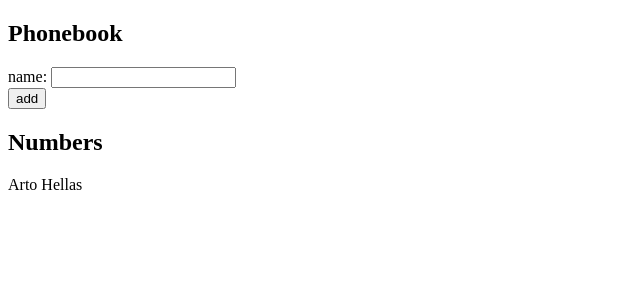
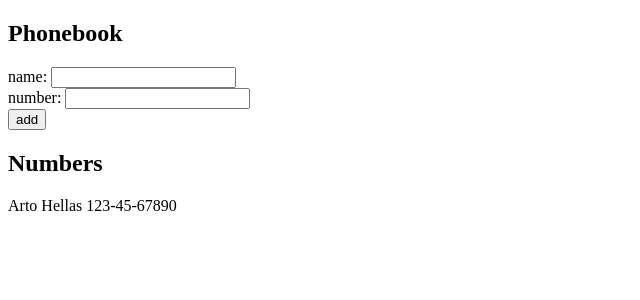
Before and after one commit to iqbalpa/full-stack-open, a React (Create React App) app in the folder part2/phonebook/: page / in a window 1280 px wide. Shown: the top 300 px of the page, without its empty margins (0-640 px from the left). Built offline with nearby package versions, Linux system fonts and the light colour scheme.

Commit message:
part 2.8: done

```diff
--- a/part2/phonebook/src/App.js
+++ b/part2/phonebook/src/App.js
@@ -1,8 +1,9 @@
 import { useState } from "react";
 
 const App = () => {
-	const [persons, setPersons] = useState([{ name: "Arto Hellas" }]);
+	const [persons, setPersons] = useState([{ name: "Arto Hellas", number: "123-45-67890" }]);
 	const [newName, setNewName] = useState("");
+	const [newNumber, setNewNumber] = useState("");
 
 	const handleSubmit = (e) => {
 		e.preventDefault();
@@ -17,13 +18,15 @@ const App = () => {
 
 		if (isExist) alert(`${newName} is already added to phonebook`);
 		else {
-			const newPersons = persons.concat({ name: newName });
+			const newPersons = persons.concat({ name: newName, number: newNumber });
 			setPersons(newPersons);
 		}
 	};
-	const handleChange = (e) => {
+	const handleChangeName = (e) => {
 		setNewName(e.target.value);
-		console.log(newName);
+	};
+	const handleChangeNumber = (e) => {
+		setNewNumber(e.target.value);
 	};
 
 	return (
@@ -31,7 +34,10 @@ const App = () => {
 			<h2>Phonebook</h2>
 			<form onSubmit={handleSubmit}>
 				<div>
-					name: <input onChange={handleChange} />
+					name: <input onChange={handleChangeName} />
+				</div>
+				<div>
+					number: <input onChange={handleChangeNumber} />
 				</div>
 				<div>
 					<button type="submit">add</button>
@@ -40,7 +46,9 @@ const App = () => {
 			<h2>Numbers</h2>
 			<div>
 				{persons.map((person) => (
-					<p key={person.name}>{person.name}</p>
+					<p key={person.name}>
+						{person.name} {person.number}
+					</p>
 				))}
 			</div>
 		</div>
```
